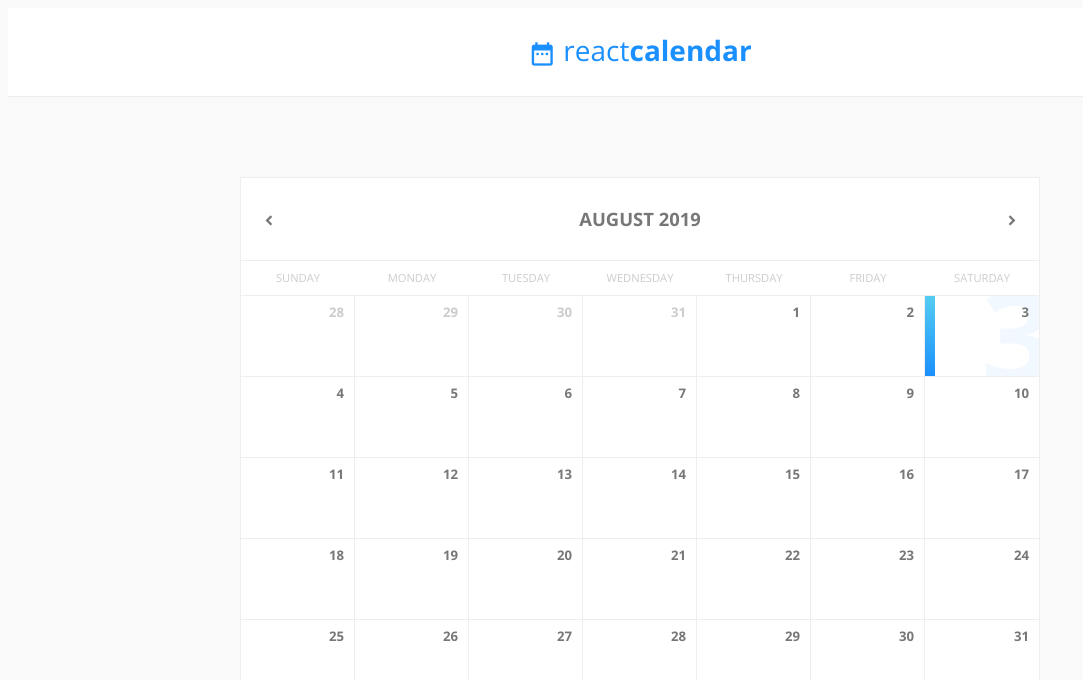
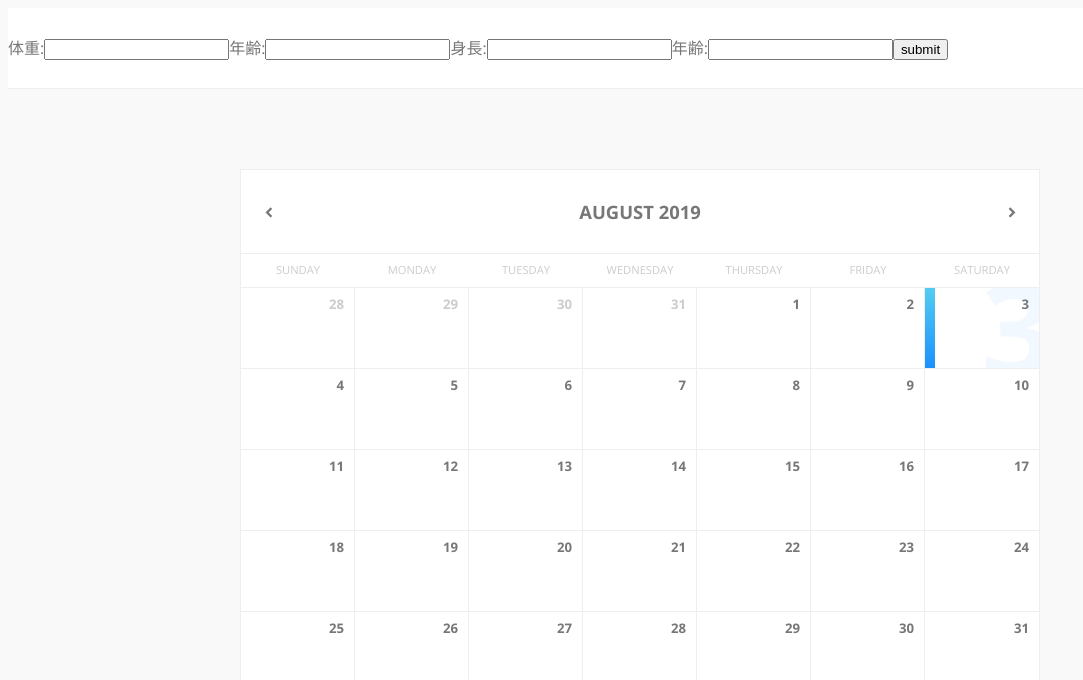
Before and after one commit to takayuki-nakamura7/Calendar-app, a React (Create React App) app in the folder client/: page / in a window 1280 px wide. Shown: the top 680 px of the page, without its empty margins (0-1083 px from the left). Built offline with nearby package versions, Linux system fonts and the light colour scheme.

Commit message:
bmrフォームの追加

```diff
--- a/client/src/App.js
+++ b/client/src/App.js
@@ -1,6 +1,8 @@
 import React from "react";
 
 import Calendar from "./Components/Calendar/Calendar";
+import BmrForm from "./Components/BmrForm";
+// import CurrentBmr from "./Components/CurrentBmr";
 
 import "./App.css";
 
@@ -9,12 +11,7 @@ class App extends React.Component {
     return (
       <div className="App">
         <header>
-          <div id="logo">
-            <span className="icon">date_range</span>
-            <span>
-              react<b>calendar</b>
-            </span>
-          </div>
+          <BmrForm store={this.props.store} />
         </header>
         <main>
           <Calendar />
--- /dev/null
+++ b/client/src/Components/BmrForm.js
@@ -0,0 +1,32 @@
+import React from 'react'
+import { changeWeight, changeAge, changeHeight, changeSex } from '../actions'
+
+const BmrForm = ({ store }) => {
+    const { weight, age, height, sex } = store.getState().form  // storeからフォームの内容を取得
+
+    return (
+        <div>
+            <form>
+                <label>
+                    体重:
+                    <input value={weight} onChange={e => store.dispatch(changeWeight(e.target.value))} />
+                </label>
+                <label>
+                    年齢:
+                    <input value={age} onChange={e => store.dispatch(changeAge(e.target.value))} />
+                </label>
+                <label>
+                    身長:
+                    <input value={height} onChange={e => store.dispatch(changeHeight(e.target.value))} />
+                </label>
+                <label>
+                    年齢:
+                    <input value={sex} onChange={e => store.dispatch(changeSex(e.target.value))} />
+                </label>
+                <button type="submit">submit</button>
+            </form>
+        </div>
+    )
+}
+
+export default BmrForm
--- a/client/src/actions.js
+++ b/client/src/actions.js
@@ -0,0 +1,26 @@
+export const CHANGE_WEIGHT = 'CHANGE_WEIGHT'
+export const CHANGE_AGE = 'CHANGE_AGE'
+export const CHANGE_HEIGHT = 'CHANGE_HEIGHT'
+export const CHANGE_SEX = 'CHANGE_SEX'
+export const INITIALIZE_FORM = 'INITIALIZE_FORM'
+
+// action creaters
+export const changeWeight = weight => ({
+    type: CHANGE_WEIGHT,
+    weight,
+})
+export const changeAge = age => ({
+    type: CHANGE_AGE,
+    age,
+})
+export const changeHeight = height => ({
+    type: CHANGE_HEIGHT,
+    height,
+})
+export const changeSex = sex => ({
+    type: CHANGE_SEX,
+    sex,
+})
+export const initializeForm = () => ({
+    type: INITIALIZE_FORM,
+})
--- a/client/src/index.js
+++ b/client/src/index.js
@@ -1,11 +1,42 @@
 import React from 'react';
 import ReactDOM from 'react-dom';
 import App from './App';
+import { createStore } from 'redux'
+import rootReducer from './reducers'
+
+
 import * as serviceWorker from './serviceWorker';
 
-ReactDOM.render(<App />, document.getElementById('root'));
+const store = createStore(rootReducer)
+
+// ReactDOM.render(<App store={store} />, document.getElementById('root'));
+
+
+
+const render = () => {
+    ReactDOM.render(
+        <App store={store} />,
+        document.getElementById('root')
+    )
+}
+
+store.subscribe(() => {
+    render()
+    console.log(store.getState().form)   // 動作確認のためコンソール出力
+})
+render()
+
+
+
+
+
+
+
+
+
 
 // If you want your app to work offline and load faster, you can change
 // unregister() to register() below. Note this comes with some pitfalls.
 // Learn more about service workers: https://bit.ly/CRA-PWA
-serviceWorker.unregister();
+
+// serviceWorker.unregister();
--- a/client/src/reducers.js
+++ b/client/src/reducers.js
@@ -0,0 +1,63 @@
+import { combineReducers } from 'redux'
+import { CHANGE_AGE, CHANGE_HEIGHT, CHANGE_WEIGHT, CHANGE_SEX, INITIALIZE_FORM } from './actions'
+
+const initialState = {
+    bmrForm: {  // AddFormに入力されている文字列
+        height: '',
+        age: '',
+        weight: '',
+        sex: '',
+    },
+    currentBmr: {
+        isFetching: false,  // サーバーから情報を取ってきている最中かどうか
+        currentBmr: '',
+    },
+    // dailyCal: {
+    //     protein: '',
+    //     fat: '',
+    //     carbo: '',
+    //     totalCal: ''
+    // }
+}
+
+const bmrFormReducer = (state = initialState.bmrForm, action) => {
+    switch (action.type) {
+        case CHANGE_HEIGHT:
+            return {
+                ...state,
+                height: action.height,
+            }
+        case CHANGE_AGE:
+            return {
+                ...state,
+                age: action.age,
+            }
+        case CHANGE_WEIGHT:
+            return {
+                ...state,
+                weight: action.weight,
+            }
+        case CHANGE_SEX:
+            return {
+                ...state,
+                sex: action.sex,
+            }
+        case INITIALIZE_FORM:
+            return initialState.form
+        default:
+            return state
+    }
+}
+const currentBmrReducer = (state = initialState.currentBmr, action) => {
+    switch (action.type) {
+        default:
+            return state
+    }
+}
+
+const rootReducer = combineReducers({
+    form: bmrFormReducer,
+    currentBmr: currentBmrReducer,
+})
+
+export default rootReducer
```
Also changed, not shown: client/src/Components/CuurentBmr.js (added, +10 -0 lines).
